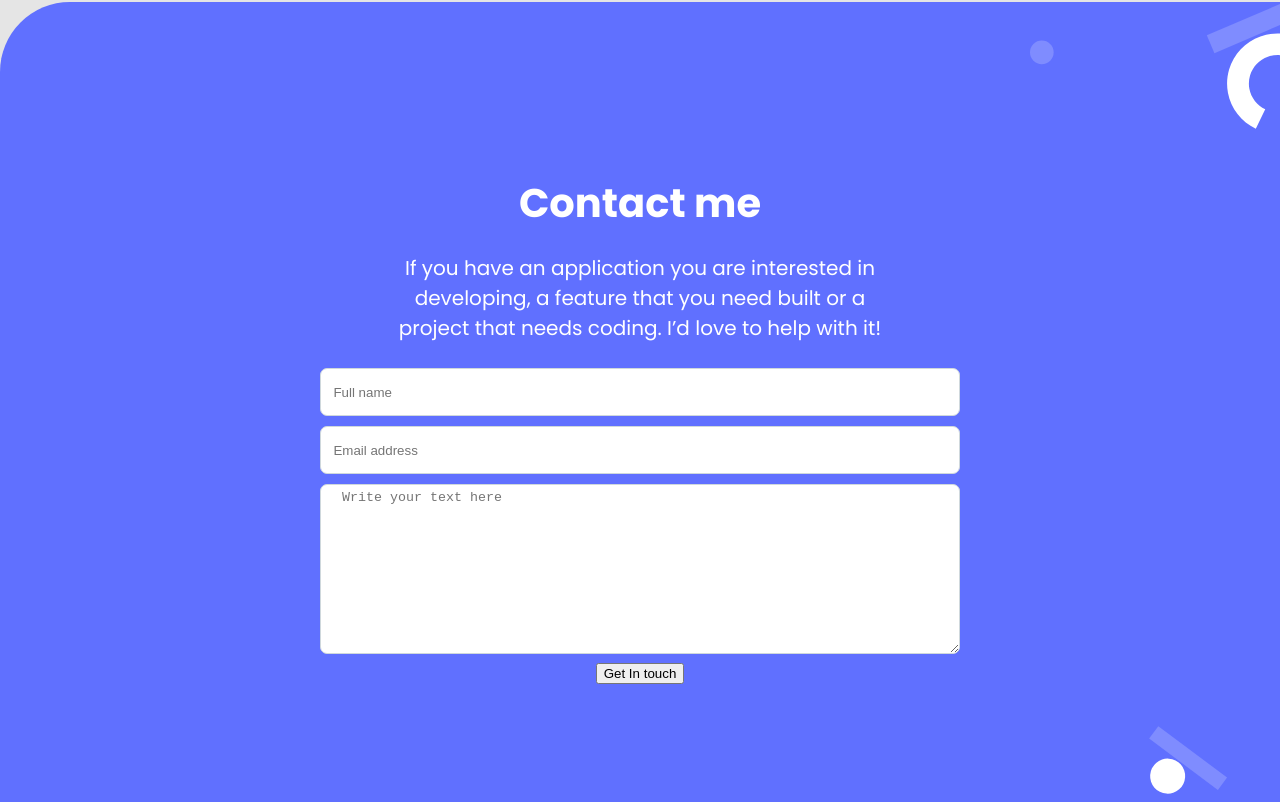
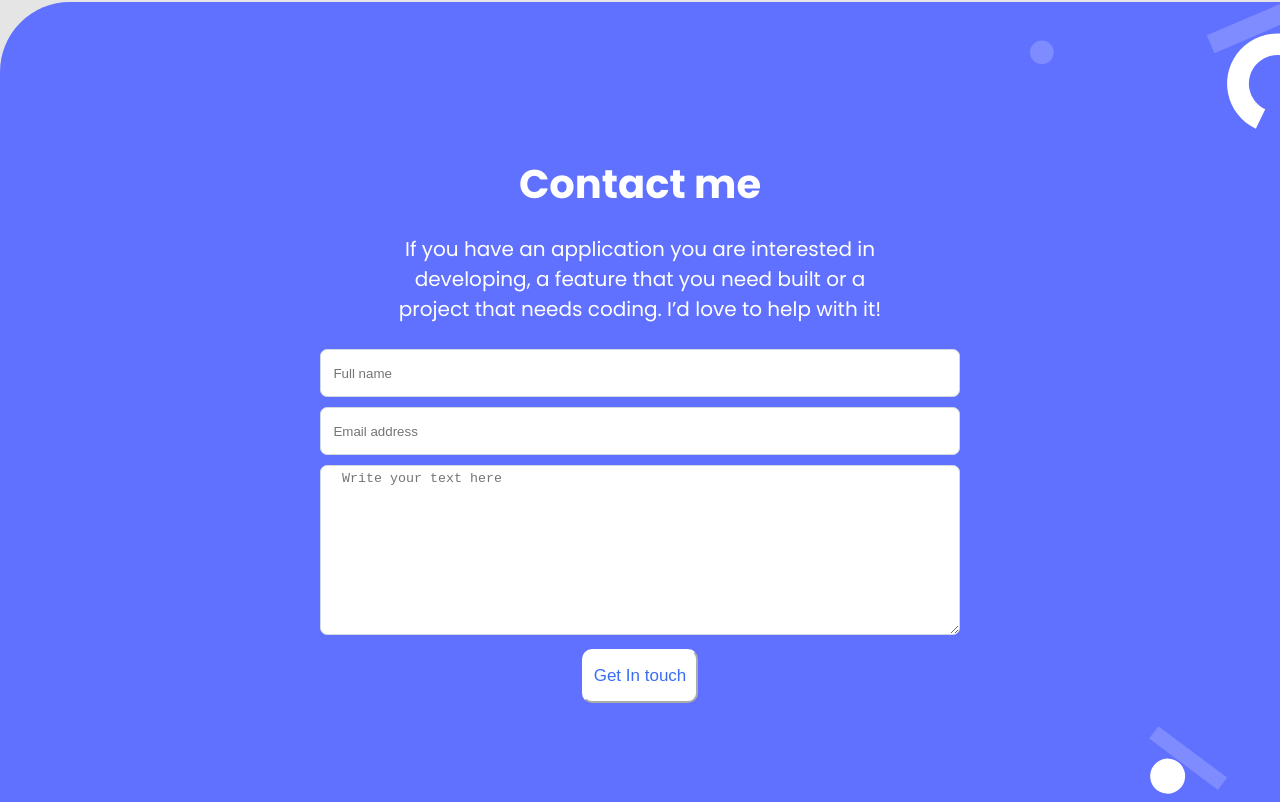
Before and after one commit to Fentahunn/contact_form_final, a plain HTML site: page index.html in a window 1280 px wide. Shown: the part 5194-5996 px from the top of the page. Drawn offline with Linux system fonts and the light colour scheme.

Commit message:
Add styles for button

```diff
--- a/style.css
+++ b/style.css
@@ -606,3 +606,22 @@
   height: 170px !important;
   padding-top: 5px;
 }
+
+.btn-submit {
+  border-radius: 10px;
+  padding: 15px 10px;
+  font-size: 17px;
+  background: white;
+  color: #396df2;
+  font-weight: 500;
+  border-color: white;
+  align-self: start;
+  margin-top: 5px;
+}
+
+.btn-submit:hover {
+  background-color: #7f8cff;
+  color: white;
+  border: none;
+  outline: none;
+}
```
Lines whose indentation alone changed are shown as unchanged.
